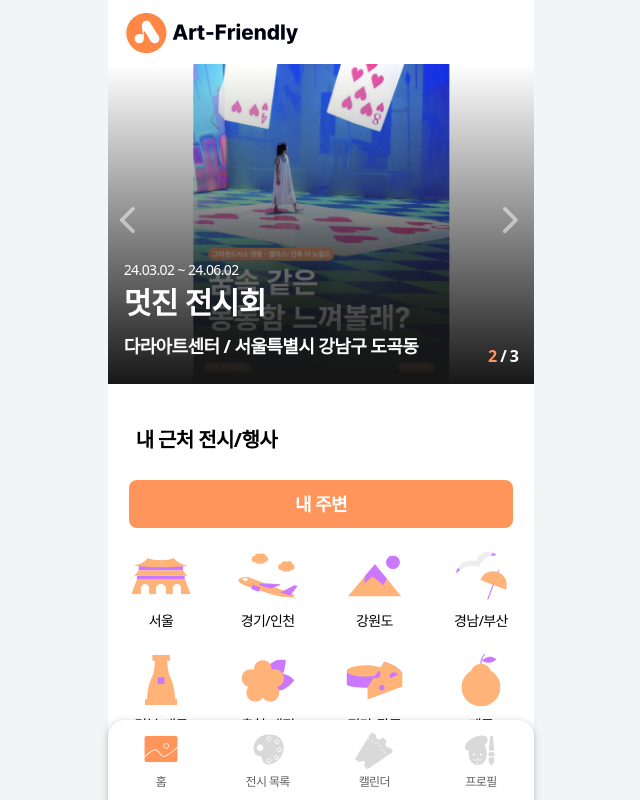
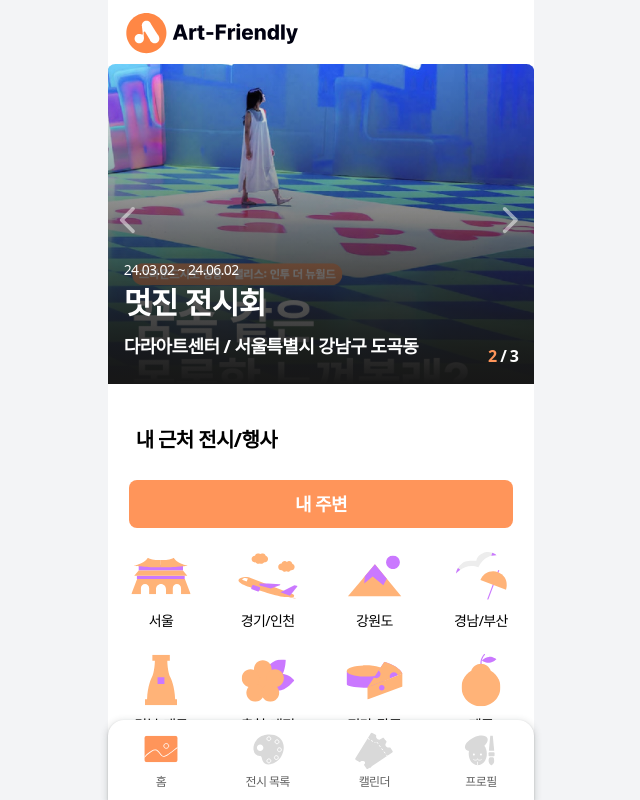
Before and after one commit to art-friendly-project/front-end, a React (Create React App) app in the folder web/: page /home in a window 1280 px wide. Shown: the whole page, without its empty margins (319-959 px from the left). Built offline with nearby package versions, Linux system fonts and the light colour scheme.

Commit message:
design: 포스터 이미지 영역 꽉차게 설정, rounded 값 변경

```diff
--- a/web/src/components/common/PosterImg.tsx
+++ b/web/src/components/common/PosterImg.tsx
@@ -9,7 +9,7 @@ const PosterImg = ({ width, height, bgColor, image }: posterImg) => {
   return (
     <img
       src={image}
-      className={`object-scale-down rounded-md ${width} ${height} ${bgColor}`}
+      className={`object-cover rounded-lg ${width} ${height} ${bgColor}`}
     />
   );
 };
```
